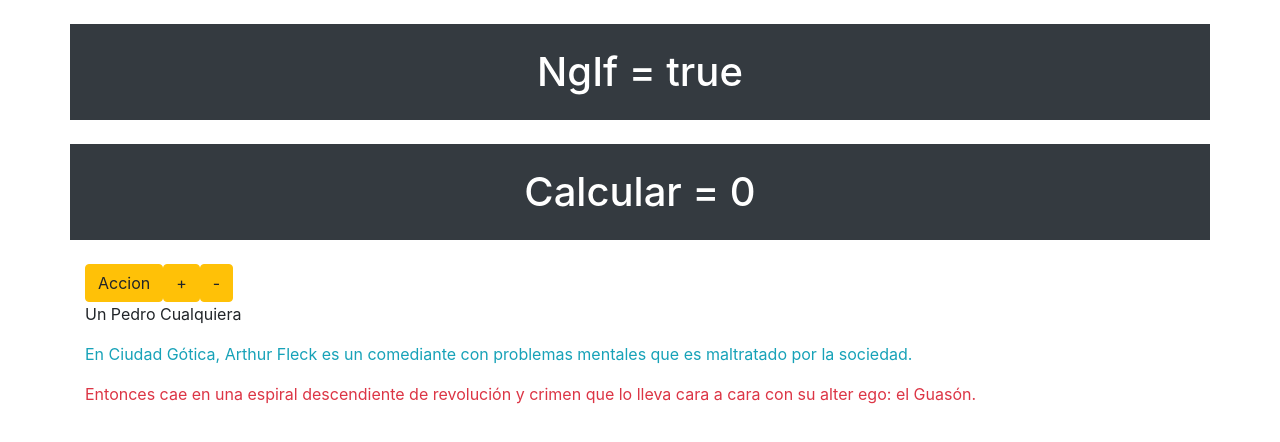
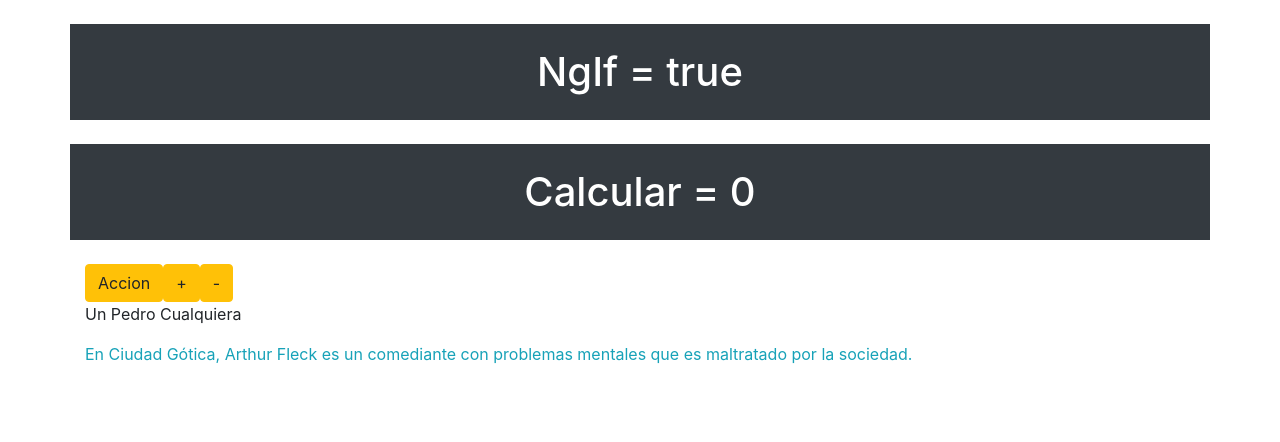
Before and after one commit to jose00796/Angular_My-app_CASA, an Angular app: page / in a window 1280 px wide. Shown: the top 442 px of the page. Built offline with nearby package versions, Linux system fonts and the light colour scheme.

Commit message:
Agregamos un Else al NgIf para mostrar uno u otro parrafo

```diff
--- a/src/app/app.component.html
+++ b/src/app/app.component.html
@@ -2,7 +2,7 @@
 <h1 class="container bg-dark text-white text-center my-4 py-4">Calcular = {{calc}}</h1>
 
 <div class="container" >
-    <button class="btn btn-warning" (click) = "show =! show" >Accion</button>
+    <button class="btn btn-warning" (click) = "show=! show" >Accion</button>
     <button class="btn btn-warning" (click) = "calc = calc + 1">+</button>
     <button class="btn btn-warning" (click) = "calc = calc - 1">-</button>
 
@@ -12,7 +12,11 @@
     <p *ngIf = "calc == 5">Aprobado</p>
     <p *ngIf = "calc <= 4">Un Pedro Cualquiera</p>
 
-    <p class="text-info" *ngIf = "show">En Ciudad Gótica, Arthur Fleck es un comediante con problemas mentales que es maltratado por la sociedad.</p>
+    <p class="text-info" *ngIf = "show; else showDos">En Ciudad Gótica, Arthur Fleck es un comediante con problemas mentales que es maltratado por la sociedad.</p>
 
-    <p class="text-danger">Entonces cae en una espiral descendiente de revolución y crimen que lo lleva cara a cara con su alter ego: el Guasón.</p>
+    <ng-template #showDos>
+        <p class="text-danger">Entonces cae en una espiral descendiente de revolución y crimen que lo lleva cara a cara con su alter ego: el Guasón.</p>
+    </ng-template>
+
+
 </div>
```
